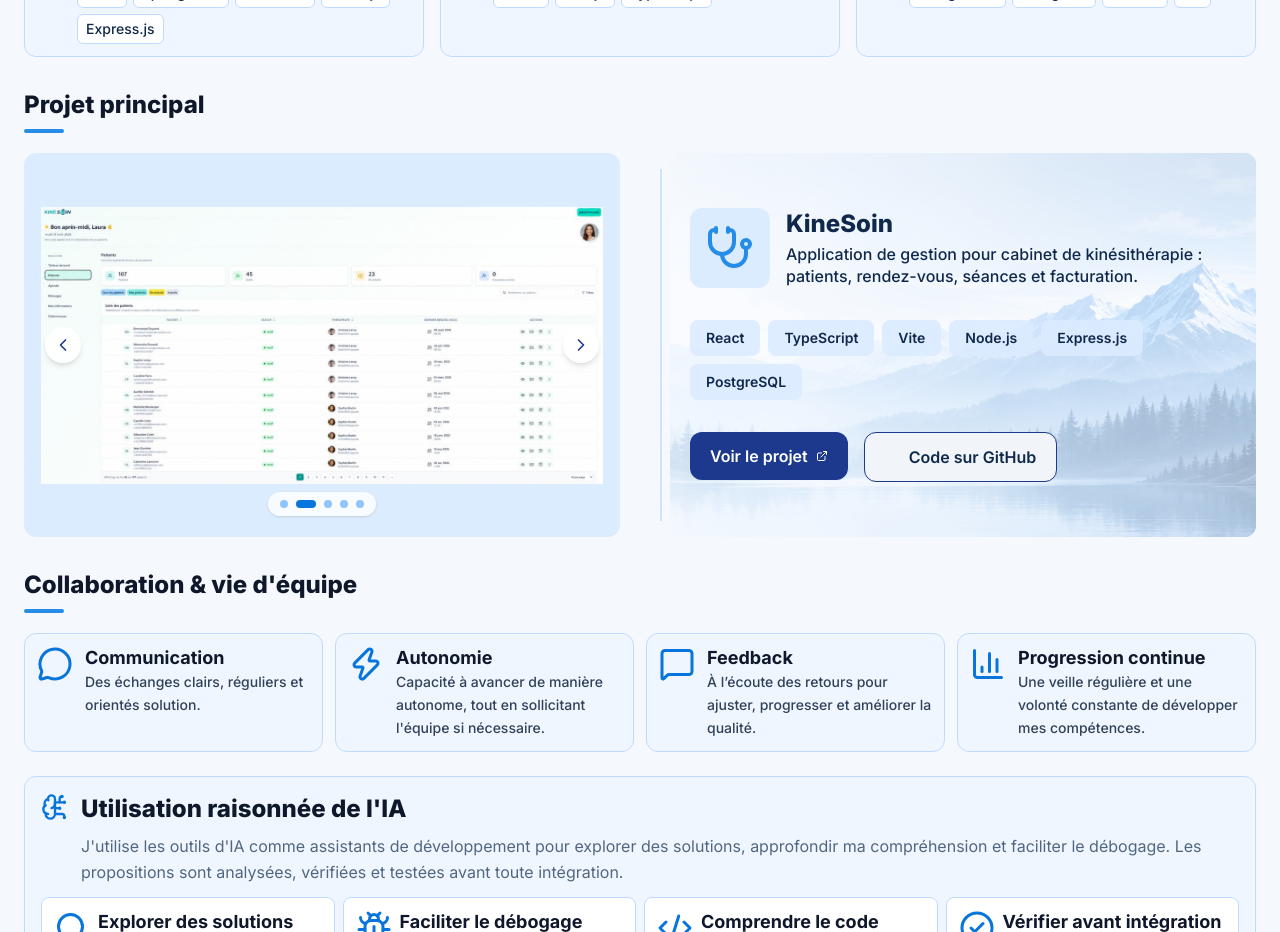
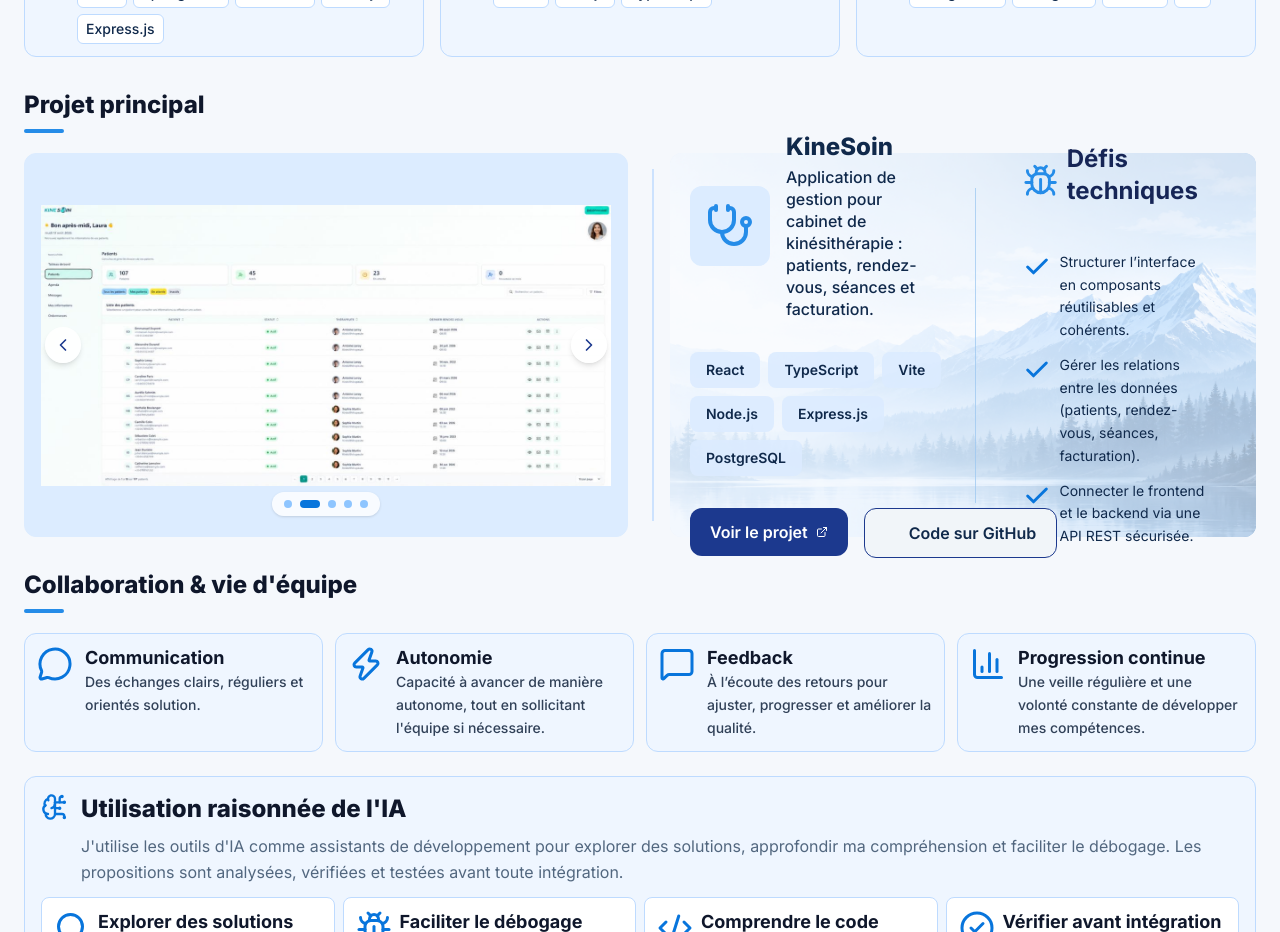
Before and after one commit to Coada-Emilian/developer-portfolio, a React (Vite) app in the folder frontend/: page /leads in a window 1280 px wide. Shown: the part 1000-1932 px from the top of the page. Built offline with nearby package versions, Linux system fonts and the light colour scheme; some icons are missing.

Commit message:
feat: add technical challenges to leads project section

```diff
--- a/frontend/src/components/shared/project-section/ProjectSection.tsx
+++ b/frontend/src/components/shared/project-section/ProjectSection.tsx
@@ -12,16 +12,17 @@ interface ProjectSectionProps {
 export default function ProjectSection({ project, isAlternateSection }: ProjectSectionProps) {
   return (
     <section
-      className={`bg-surface   lg:px-12 lg:py-8  ${isAlternateSection ? 'xl:px-0 xl:py-2 xl:w-full' : 'xl:px-36 px-4 py-6 md:px-6 md:py-8'}`}
+      className={`bg-surface lg:px-12 lg:py-8 xl:px-0 xl:py-2 xl:w-full px-4 py-6 md:px-6 md:py-8`}
     >
       {project.featured && <SectionHeading title="Projet principal" underline />}
 
-      <div className="mt-4 rounded-2xl border border-blue-100 bg-blue-50 p-4 lg:mt-5 lg:grid lg:grid-cols-2 lg:items-center lg:gap-10 lg:rounded-none lg:border-0 lg:bg-transparent lg:p-0">
+      <div className="mt-4 rounded-2xl border border-blue-100 bg-blue-50 flex flex-col gap-2 lg:mt-5 lg:grid lg:grid-cols-2 lg:items-center lg:gap-6 lg:rounded-none lg:border-0 lg:bg-transparent lg:p-0">
         <ProjectCarousel key={project.slug} project={project} />
 
-        <div className="mt-4 lg:mt-0 lg:flex lg:gap-2 lg:h-full lg:items-center">
+        <div className="flex flex-col gap-2 lg:flex-row lg:gap-4 lg:mt-0 lg:flex lg:h-full lg:items-center">
           <div className="bg-blue-200/75 w-0.5 h-11/12 hidden lg:block"></div>
-          <ProjectInformation project={project} />
+          <div className="bg-gray-200/75 w-11/12 h-0.5 lg:hidden mx-auto"></div>
+          <ProjectInformation project={project} isAlternateSection={isAlternateSection} />
         </div>
       </div>
     </section>
--- a/frontend/src/components/shared/project-section/components/ProjectInformation.tsx
+++ b/frontend/src/components/shared/project-section/components/ProjectInformation.tsx
@@ -1,26 +1,31 @@
 import { GithubIcon } from '@dev.icons/react'
-import { ExternalLink } from 'lucide-react'
+import { Bug, Check, ExternalLink } from 'lucide-react'
 import { Link } from 'react-router-dom'
 
 import type { IProject } from '../../../../@types/interfaces/pages/projects/IProject'
 
 import projectBackground from '../../../../assets/images/project_background.png'
+import { technicalChallenges } from '../../../../data/pages/lead'
 
 interface ProjectInformationProps {
   project: IProject
+  isAlternateSection?: boolean
 }
 
-export default function ProjectInformation({ project }: ProjectInformationProps) {
+export default function ProjectInformation({
+  project,
+  isAlternateSection,
+}: ProjectInformationProps) {
   const ProjectIcon = project.icon
 
   return (
     <div
-      className="relative flex w-full min-w-0 flex-col gap-5 rounded-xl bg-cover  bg-center p-4 sm:gap-6 sm:p-5 lg:h-96 lg:justify-center lg:gap-8"
+      className={`relative flex w-full min-w-0  gap-5 rounded-xl bg-cover bg-center p-4 sm:gap-6 sm:p-5 lg:h-96 lg:justify-center lg:gap-8 ${isAlternateSection ? 'flex-row items-center' : 'flex-col'}`}
       style={{ backgroundImage: `url(${projectBackground})` }}
     >
-      {/* Overlay maintains text readability over the background image. */}
       <div className="absolute inset-0 rounded-xl bg-white/60" />
 
+      <div className="flex flex-col gap-4 lg:gap-8">
         {/* Project identity */}
         <div className="relative flex min-w-0 items-start gap-3 sm:items-center sm:gap-4">
           <div className="flex size-12 shrink-0 items-center justify-center rounded-xl bg-blue-100 sm:size-16 lg:size-20">
@@ -85,5 +90,36 @@ export default function ProjectInformation({ project }: ProjectInformationProps)
           )}
         </div>
       </div>
+      {/* Overlay maintains text readability over the background image. */}
+
+      {isAlternateSection && (
+        <div className="hidden lg:flex lg:flex-row lg:gap-6 h-full items-center">
+          <div className="bg-blue-600/75 w-0.5 h-11/12"></div>
+
+          <div className="relative lg:col-span-2 lg:mt-0 lg:py-2 lg:p-6 flex flex-col gap-8">
+            <div className="flex items-center gap-2">
+              <Bug className="size-6 text-blue-500 sm:size-8 lg:size-12" />
+              <h3 className="mb-3 text-2xl font-bold text-blue-950">Défis techniques</h3>
+            </div>
+
+            <ul className="space-y-3">
+              {technicalChallenges.map((challenge, index) => (
+                <li
+                  key={index}
+                  className="flex items-start gap-2 leading-relaxed text-text-primary text-sm"
+                >
+                  <Check
+                    aria-hidden="true"
+                    className="mt-0.5 size-5 shrink-0 text-blue-600 md:size-6 lg:size-7"
+                    strokeWidth={2.5}
+                  />
+                  {challenge}
+                </li>
+              ))}
+            </ul>
+          </div>
+        </div>
+      )}
+    </div>
   )
 }
--- a/frontend/src/pages/home/HomePage.tsx
+++ b/frontend/src/pages/home/HomePage.tsx
@@ -11,11 +11,12 @@ export default function HomePage() {
     <main className="min-h-screen bg-surface text-text-primary">
       <HeroSection user={user} />
 
-      <AudienceNavigationSection />
-
-      <ProjectSection key={mainProject.id} project={mainProject} />
-
-      <TechnologiesSection />
+      <div className="flex flex-col gap-2 px-4 pt-1 md:pb-4 lg:items-start lg:gap-6 lg:px-8 lg:py-4">
+        {' '}
+        <AudienceNavigationSection />
+        <ProjectSection key={mainProject.id} project={mainProject} />
+        <TechnologiesSection />
+      </div>
     </main>
   )
 }
--- a/frontend/src/pages/home/sections/audience-navigation/AudienceNavigationSection.tsx
+++ b/frontend/src/pages/home/sections/audience-navigation/AudienceNavigationSection.tsx
@@ -6,7 +6,7 @@ import AudienceNavigationSectionCard from './components/AudienceNavigationSectio
 export default function AudienceNavigationSection() {
   return (
     <section className=" bg-blue-50">
-      <div className="mx-auto grid grid-cols-3 gap-3 px-6 py-3 lg:gap-6 lg:px-36">
+      <div className="mx-auto grid grid-cols-3 gap-3 py-3 lg:gap-6">
         {/* Recruiters: career path, skills and key projects */}
         <AudienceNavigationSectionCard
           desktopTitle="Pour les recruteurs"
--- a/frontend/src/pages/home/sections/technologies/TechnologiesSection.tsx
+++ b/frontend/src/pages/home/sections/technologies/TechnologiesSection.tsx
@@ -50,7 +50,7 @@ export default function TechnologiesSection() {
   }, [isPaused, activeIndex, maxIndex, showNext])
 
   return (
-    <section className="bg-surface px-3 py-4 sm:px-8 md:py-8 lg:px-12 xl:px-36">
+    <section className="bg-surface px-3 py-4 sm:px-8 md:py-8 lg:px-12 w-full">
       <div className="mx-auto  ">
         <SectionHeading title="Technologies principales" underline />
 
--- a/frontend/src/pages/recruiter/RecruiterPage.tsx
+++ b/frontend/src/pages/recruiter/RecruiterPage.tsx
@@ -31,7 +31,7 @@ export default function RecruiterPage() {
 
         {/* Combines the featured development project with ongoing training and learning. */}
         <div className="grid grid-cols-1 gap-6 lg:grid-cols-2">
-          <ProjectSection key={mainProject.id} project={mainProject} isAlternateSection={true} />
+          <ProjectSection key={mainProject.id} project={mainProject} />
 
           <TrainingSection />
         </div>
```
Also changed, not shown: frontend/src/components/shared/project-section/components/ProjectChallenges.tsx (added). Lines whose indentation alone changed are shown as unchanged.
